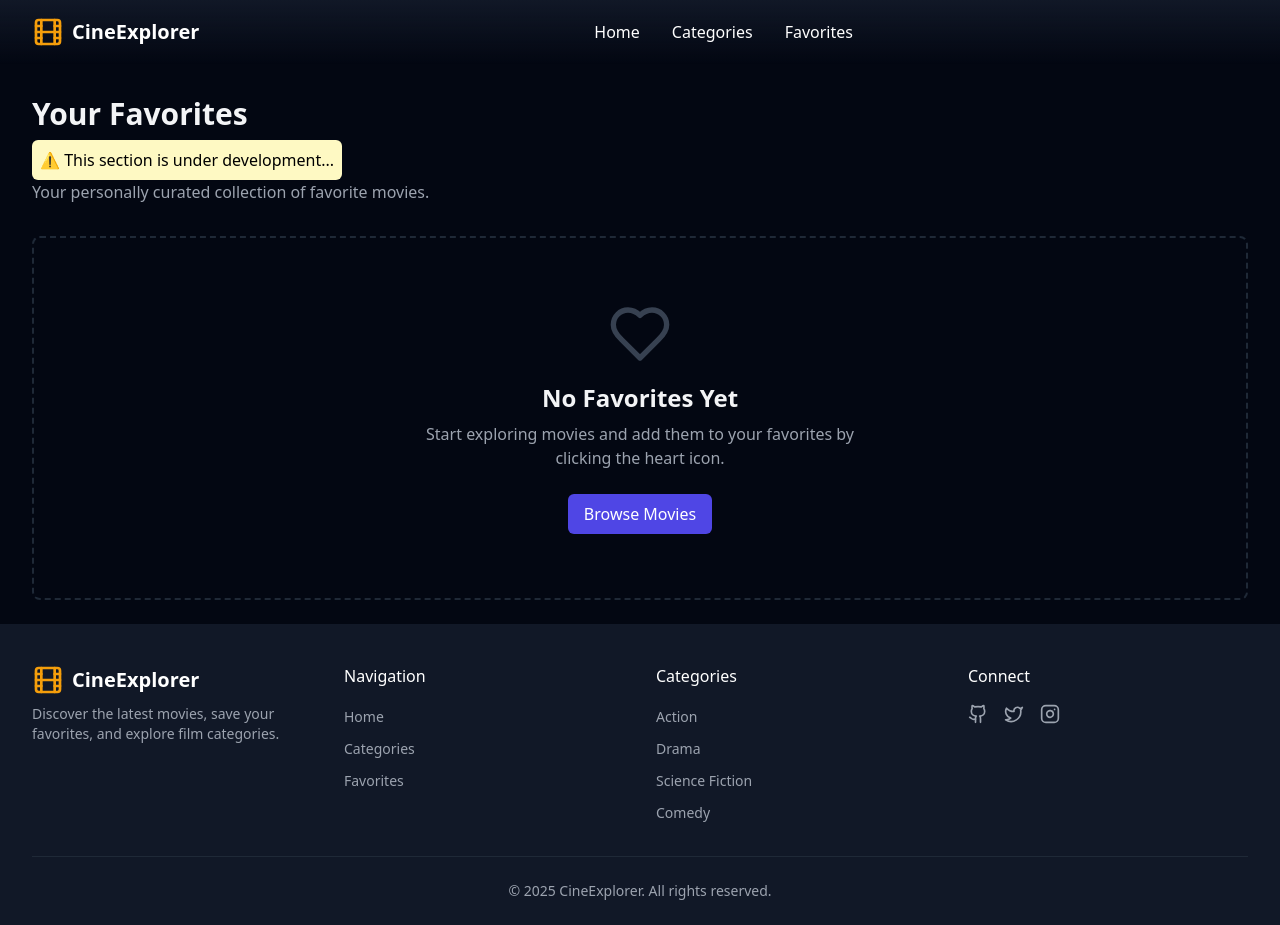
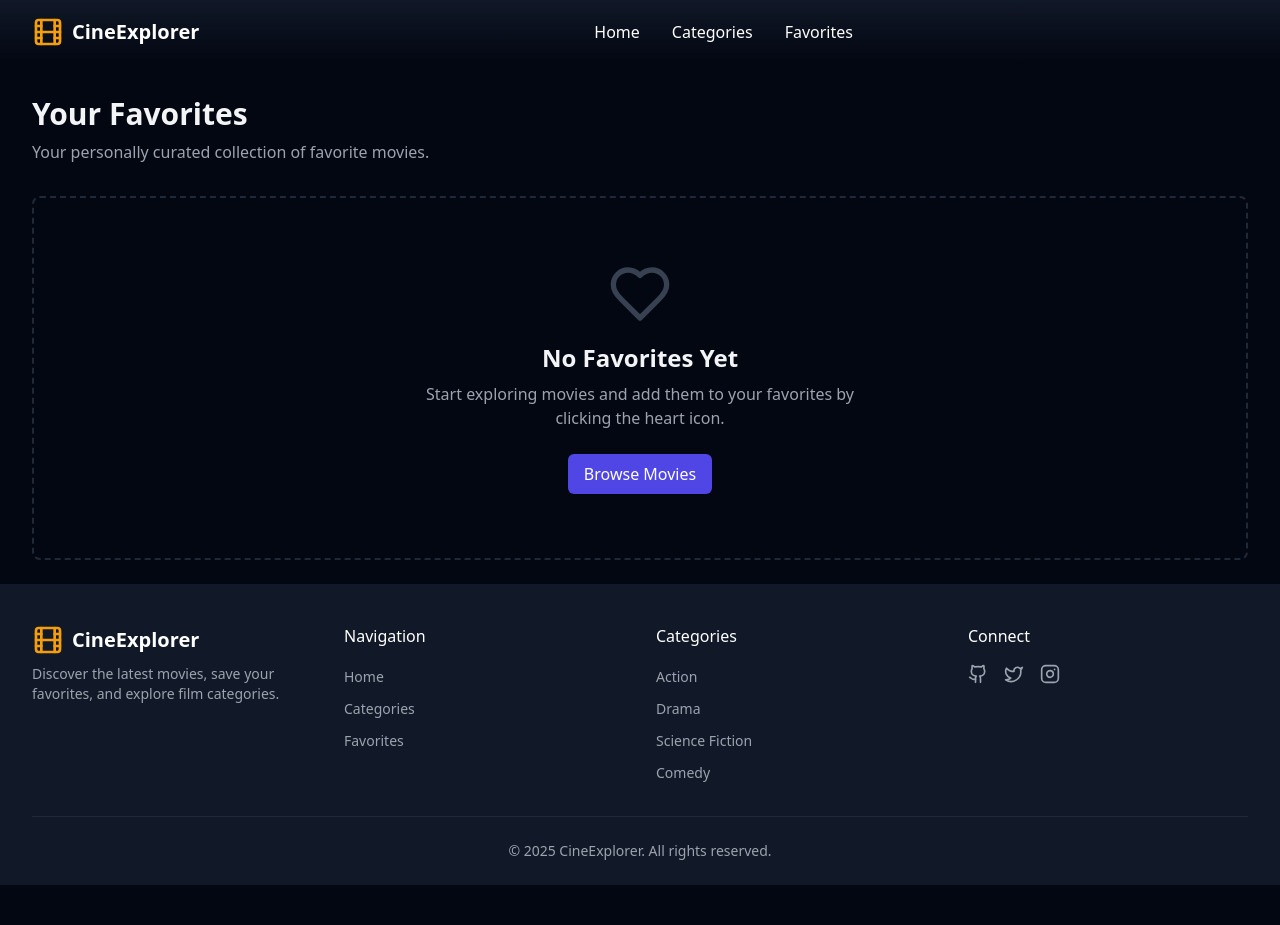
Before and after one commit to mateobetancurb/the-movies-app, a Next.js app: page /favorites in a window 1280 px wide. After the commit the page ends 885 px from the top, so only its background shows below. Built offline with nearby package versions, Linux system fonts and the light colour scheme.

Commit message:
refactor: simplify Favorites component by removing loading state and error handling, directly using favorites from context

```diff
--- a/src/app/favorites/page.tsx
+++ b/src/app/favorites/page.tsx
@@ -2,48 +2,22 @@
 
 import { Heart } from "lucide-react";
 import Link from "next/link";
-import { useEffect, useState } from "react";
 import { useFavorites } from "@/src/context/FavoritesContext";
 import MovieGrid from "@/src/components/movies/MovieGrid";
-import { getMovieDetails } from "@/src/services/movieService";
-import { MovieDetails } from "@/src/interfaces";
-import LoadingSpinner from "@/src/components/core/LoadingSpinner";
 
 const Favorites: React.FC = () => {
 	const { favorites } = useFavorites();
-	const [favoriteMovies, setFavoriteMovies] = useState<MovieDetails[]>([]);
-	const [loading, setLoading] = useState(false);
-	const [error, setError] = useState<string | null>(null);
-
-	if (loading) {
-		return (
-			<div className="container-page pt-24">
-				<div className="flex justify-center items-center py-16">
-					<LoadingSpinner />
-				</div>
-			</div>
-		);
-	}
 
 	return (
 		<div className="container-page pt-24">
 			<h1 className="text-3xl font-bold mb-2">Your Favorites</h1>
-			<h2 className="bg-yellow-100 w-fit text-black rounded-md p-2">
-				⚠️ This section is under development...
-			</h2>
 			<p className="text-gray-400 mb-8">
 				Your personally curated collection of favorite movies.
 			</p>
 
-			{error && (
-				<div className="bg-red-900/20 border border-red-900/50 text-red-300 p-4 rounded-lg mb-8">
-					{error}
-				</div>
-			)}
-
-			{favoriteMovies.length > 0 ? (
+			{favorites.length > 0 ? (
 				<MovieGrid
-					movies={favoriteMovies}
+					movies={favorites}
 					emptyMessage="You haven't added any favorites yet"
 				/>
 			) : (
```
